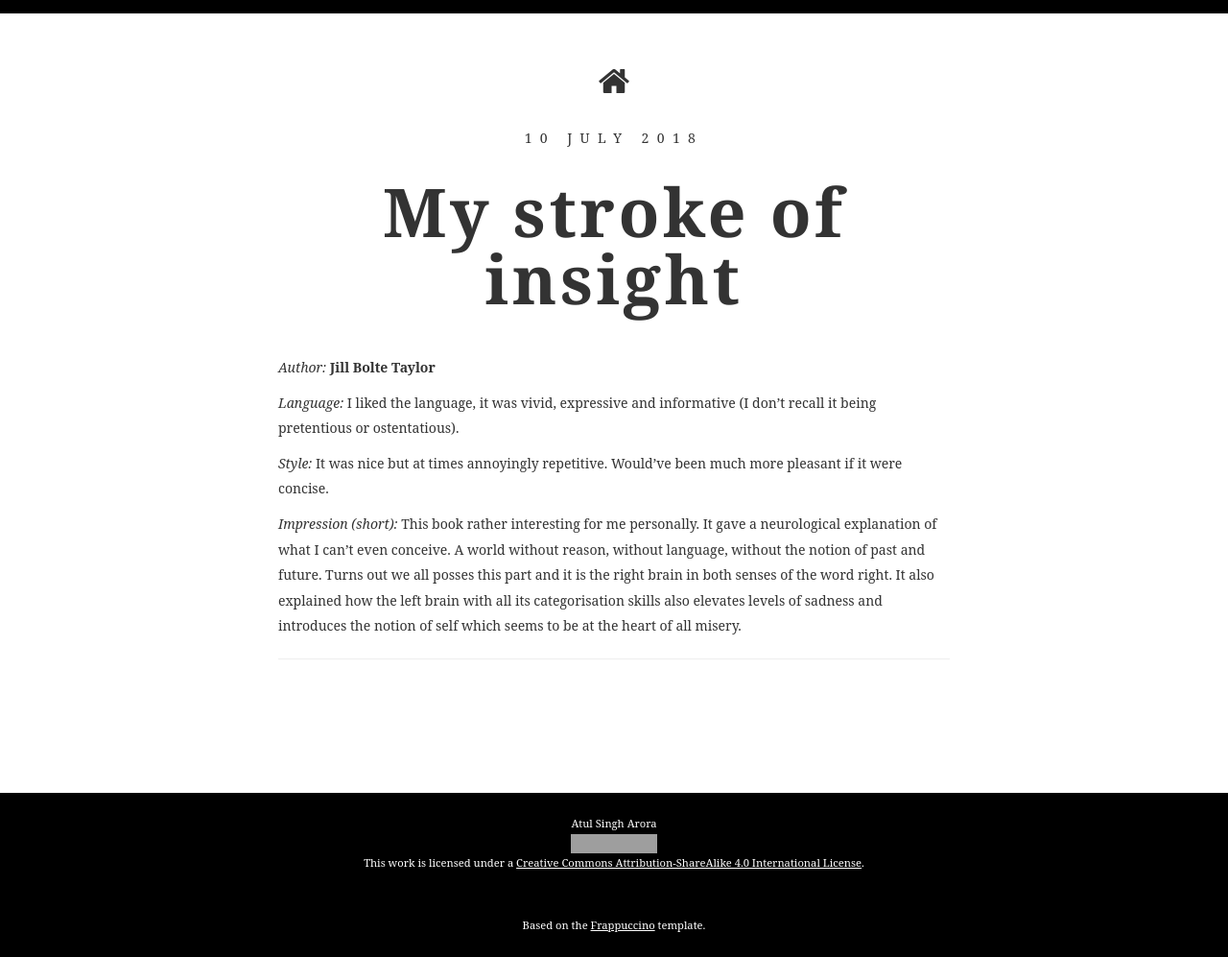
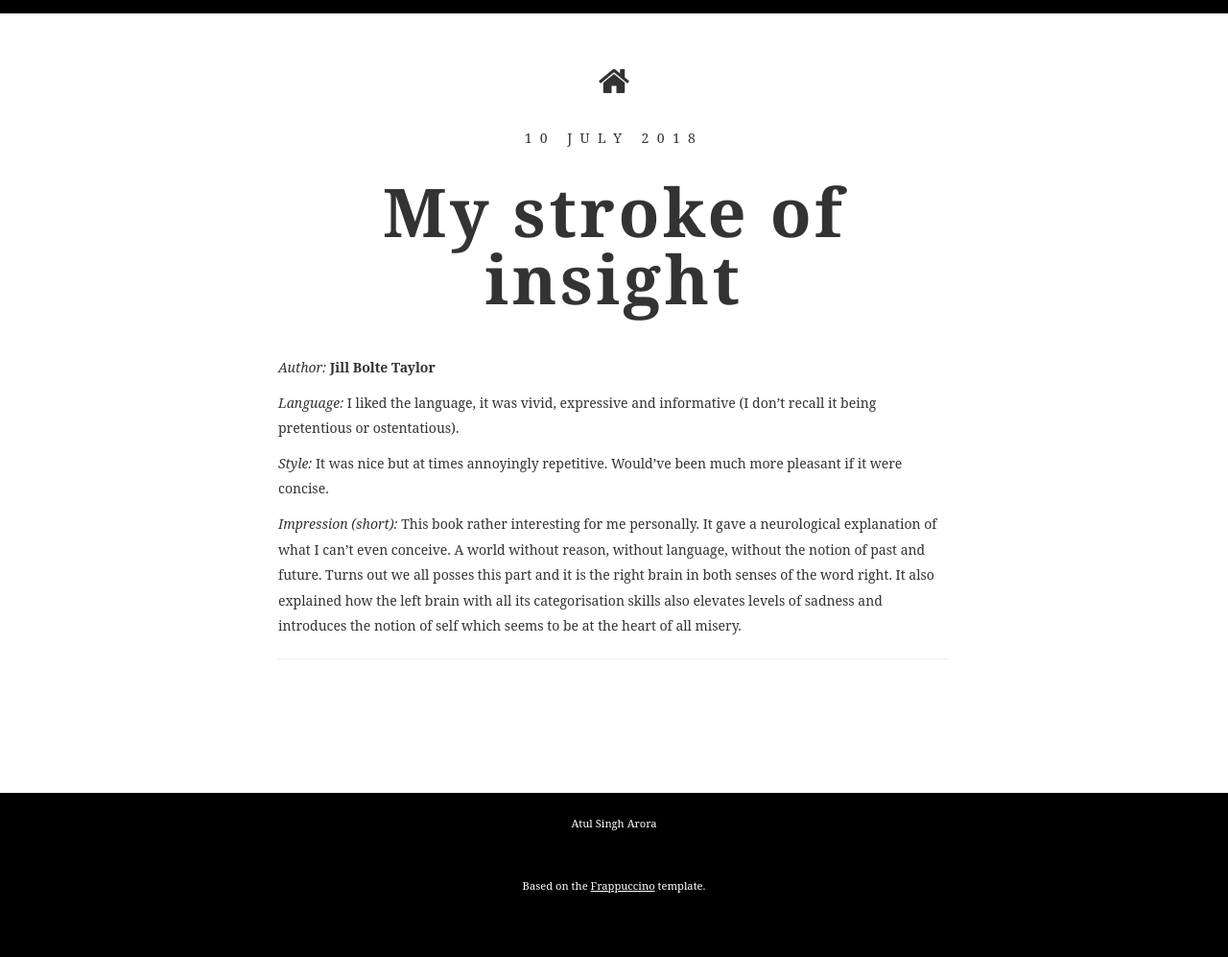
Before and after one commit to gleaned/gleaned.github.io, a Jekyll site: the page built from _posts/2018-07-10-firstpost.md, in a window 1280 px wide. Shown: the whole page at 96% size. Built offline with Jekyll 4.4.1, drawn with Linux system fonts in a browser that asks for light colours; some web fonts are replaced; after the commit the page ends 956 px from its top, so only the background shows below that; grey boxes are pictures that could not be loaded.

Commit message:
/ ‘_layouts/default.html’

```diff
--- a/_layouts/default.html
+++ b/_layouts/default.html
@@ -36,8 +36,7 @@
 
 	<footer>
 		<div class="container">
-			Atul Singh Arora <br />
-			<a rel="license" href="http://creativecommons.org/licenses/by-sa/4.0/"><img alt="Creative Commons Licence" style="border-width:0" src="https://i.creativecommons.org/l/by-sa/4.0/88x31.png" /></a><br />This work is licensed under a <a rel="license" href="http://creativecommons.org/licenses/by-sa/4.0/">Creative Commons Attribution-ShareAlike 4.0 International License</a>.
+			Atul Singh Arora
 		</div>
 		<div class="container"> Based on the <a href="http://richbray.me/frap/">Frappuccino</a> template.</div>
 	</footer>
```
